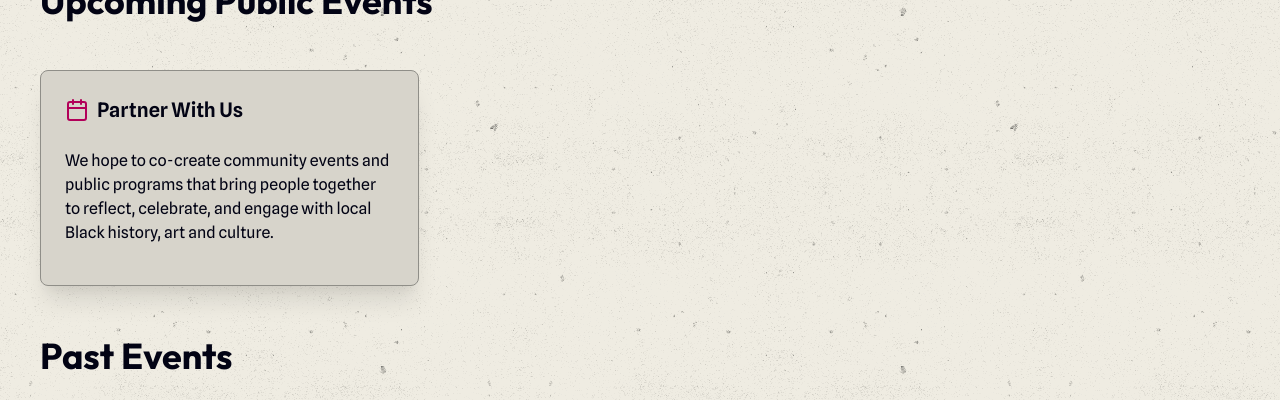
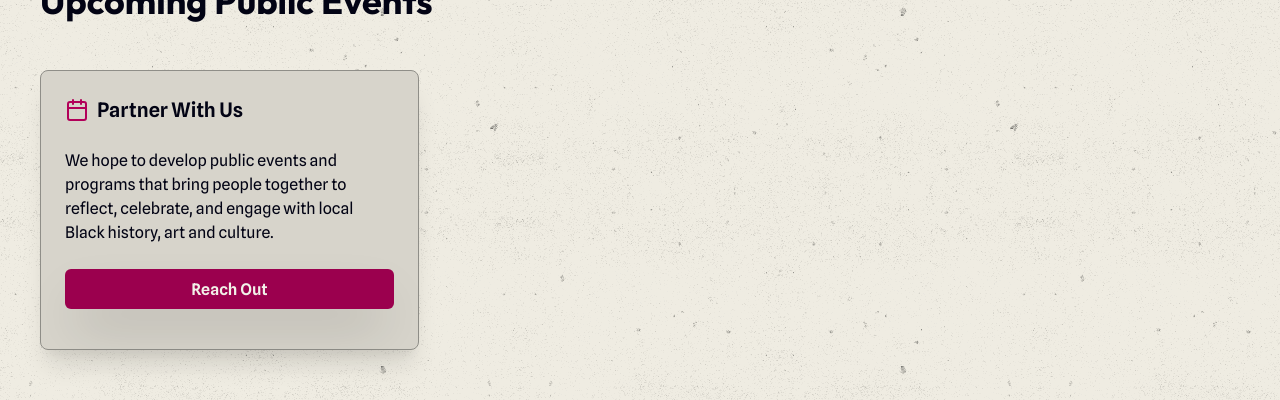
Before and after one commit to lookingglasspgh/lg-site-v1, a Next.js app: page /events in a window 1280 px wide. Shown: the part 202-602 px from the top of the page. Built offline with nearby package versions, Linux system fonts and the light colour scheme.

Commit message:
feat: programming interest form

```diff
--- a/src/components/events/EventsSection/PartnerCard.tsx
+++ b/src/components/events/EventsSection/PartnerCard.tsx
@@ -1,8 +1,7 @@
 import React from 'react';
-import { chakra, Flex, Text } from '@chakra-ui/react';
+import { chakra, Flex, Link, Text, Button } from '@chakra-ui/react';
 import { Calendar } from 'react-feather';
 
-import CopyButton from '@/components/common/CopyButton';
 import events from '@/content/events';
 import { colors } from '@/styles/theme';
 
@@ -13,23 +12,14 @@ const Card = chakra(Flex, {
     borderRadius: 'lg',
     borderColor: 'ivory.900',
     boxShadow: 'xl',
-    cursor: 'pointer',
     flexDirection: 'column',
     padding: '1.5rem 1.5rem 2.5rem',
     textDecoration: 'none',
-    transition: 'all 300ms',
-    _hover: {
-      backgroundColor: 'ivory.500',
-    },
   },
 });
 
 const PartnerCard = ({ ...restProps }) => {
   return (
-    <CopyButton
-      copyTooltip={events.CONTACT_TOOLTIP}
-      copyValue={events.CONTACT_EMAIL}
-    >
     <Card {...restProps}>
       <Flex alignItems="center" gap="0.5rem" mb="1.5rem">
         <Calendar size={24} style={{ color: colors.pink[700] }} />
@@ -38,8 +28,15 @@ const PartnerCard = ({ ...restProps }) => {
         </Text>
       </Flex>
       <Text fontSize="md">{events.PARTNER_PITCH}</Text>
+      <Link
+        aria-label={events.FORM_ALT}
+        href={events.FORM_LINK}
+        isExternal
+        _hover={{ textDecoration: 'none' }}
+      >
+        <Button mt="1.5rem" width="100%">Reach Out</Button>
+      </Link>
     </Card>
-    </CopyButton>
   );
 };
 
--- a/src/components/events/EventsSection/PartnerModal.tsx
+++ b/src/components/events/EventsSection/PartnerModal.tsx
@@ -8,6 +8,7 @@ import {
   ModalContent,
   ModalHeader,
   ModalOverlay,
+  Link,
 } from '@chakra-ui/react';
 import { Calendar } from 'react-feather';
 
@@ -45,20 +46,17 @@ const PartnerModal = () => {
             </Text>
             <Text fontSize={{ base: 'md', md: 'lg' }}>
               {events.PARTNER_OUTREACH}
-              <CopyButton
-                copyTooltip={events.CONTACT_TOOLTIP}
-                copyValue={events.CONTACT_EMAIL}
-              >
-                <Button
-                  variant="link"
-                  fontSize="lg"
-                  color="black.500"
-                  width="fit-content"
-                >
-                  {events.CONTACT_EMAIL}
-                </Button>
-              </CopyButton>
             </Text>
+            <Link
+              aria-label={events.FORM_ALT}
+              href={events.FORM_LINK}
+              isExternal
+              _hover={{ textDecoration: 'none' }}
+            >
+              <Button mt="1.5rem" width="100%">
+                Reach Out
+              </Button>
+            </Link>
           </ModalBody>
         </ModalContent>
       </Modal>
--- a/src/content/events.ts
+++ b/src/content/events.ts
@@ -24,9 +24,9 @@ interface EventsContent {
   PARTNER: string;
   PARTNER_PITCH: string;
   PARTNER_OUTREACH: string;
-  CONTACT_EMAIL: string;
-  CONTACT_TOOLTIP: string;
   LINK_ALT: string;
+  FORM_ALT: string;
+  FORM_LINK: string;
   eventsList: Event[];
 }
 
@@ -34,14 +34,14 @@ const events: EventsContent = {
   HEADING: 'Upcoming Public Events',
   HEADING_PRIOR: 'Past Events',
   PARTNER: 'Partner With Us',
-  PARTNER_PITCH: `We hope to co-create community events and public programs that
+  PARTNER_PITCH: `We hope to develop public events and programs that
               bring people together to reflect, celebrate, and engage with local
               Black history, art and culture.`,
   PARTNER_OUTREACH:
-    "If you're interested in a partnership to support our community-engaged mission, reach out to",
-  CONTACT_EMAIL: 'info@looking-glass.space',
-  CONTACT_TOOLTIP: 'Copied Contact Email',
+    "If you're interested in a partnership to support our community focused mission, fill out this brief form",
   LINK_ALT: 'Link to',
+  FORM_ALT: 'Programming Interest Form',
+  FORM_LINK: 'https://app.formbricks.com/s/cmrecj65ydgkn01xb6h6iyyom',
   eventsList: [
     {
       title: 'Reclaiming East Liberty\'s Black Legacy',
```
Lines whose indentation alone changed are shown as unchanged.
